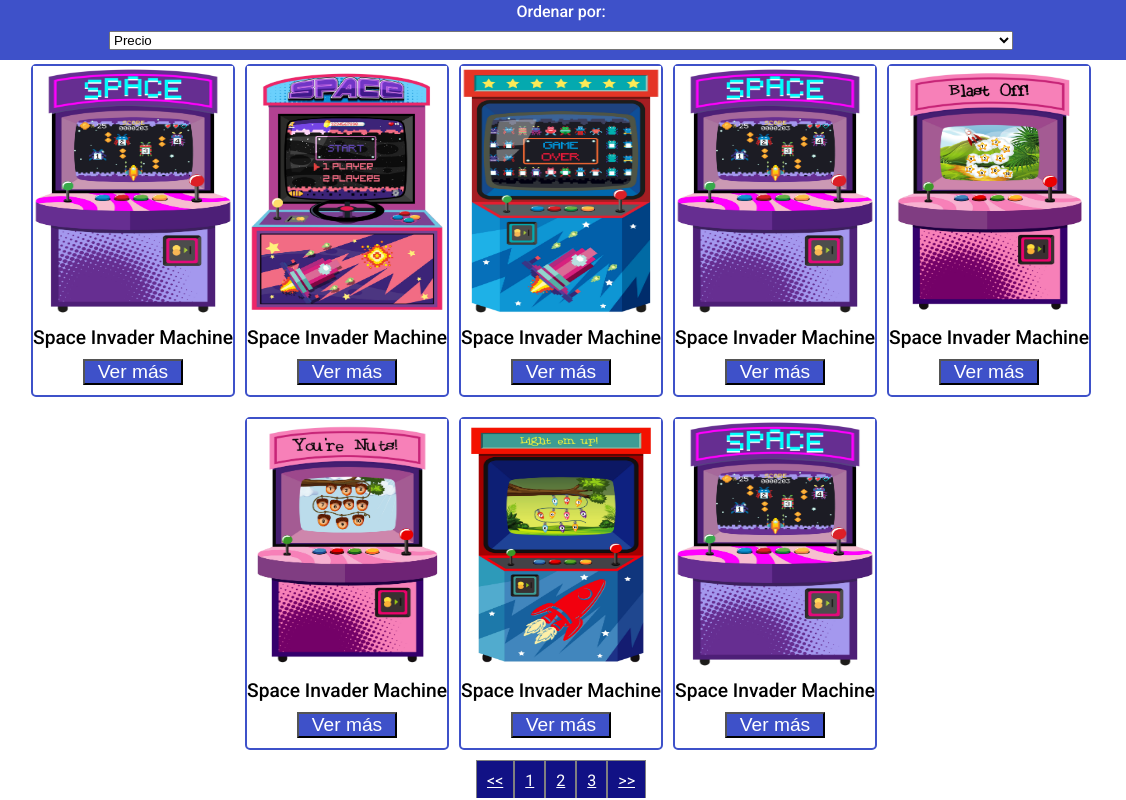
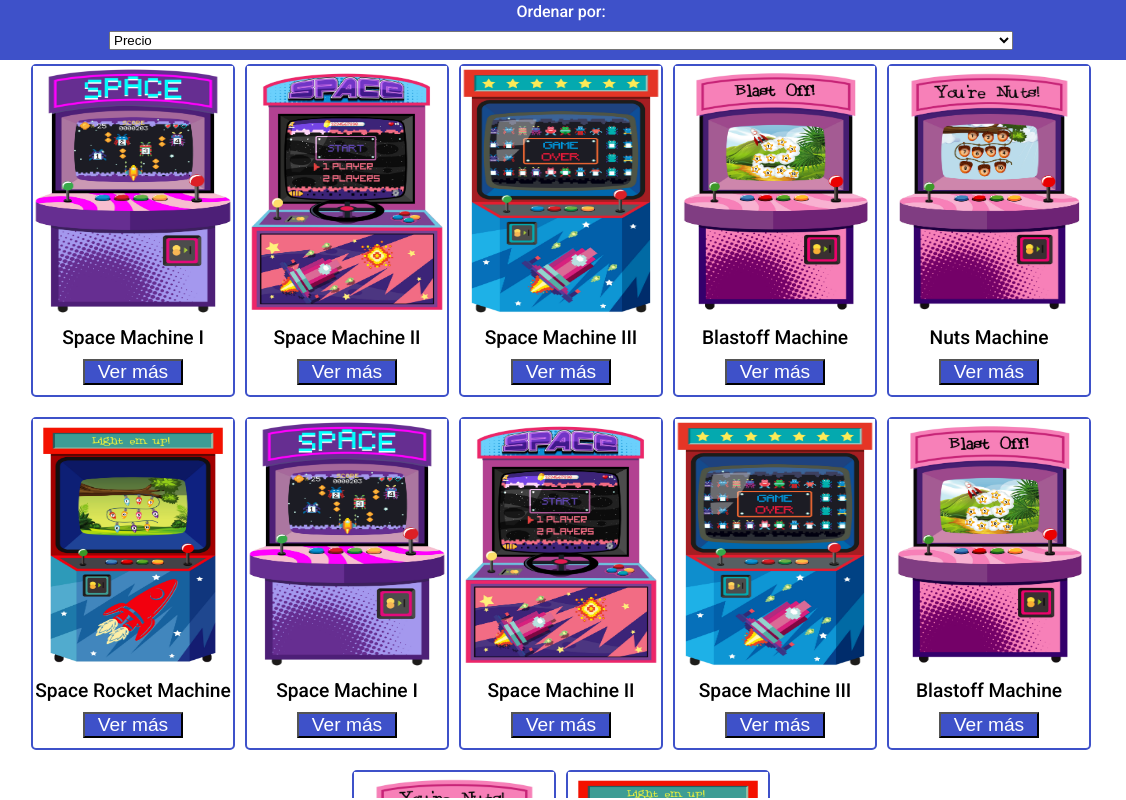
Before and after one commit to Vitalis-202/desafio3_css, a plain HTML site: page index.html in a window 1280 px wide. Shown: the full height of the page, 154-1280 px from the left. Drawn offline with Linux system fonts and the light colour scheme.

Commit message:
Ajuste de cards

```diff
--- a/index.html
+++ b/index.html
@@ -44,42 +44,62 @@
         <div class="contenedor__card">
             <div class="card">
                 <img src="./assets/img/am_space.jpg" alt="Arcade Machine Space">
-                <p>Space Invader Machine</p>
+                <p>Space Machine I</p>
                 <button>Ver más</button>
             </div>
             <div class="card">
                 <img src="./assets/img/am_space2.jpg" alt="Arcade Machine Space">
-                <p>Space Invader Machine</p>
+                <p>Space Machine II</p>
                 <button>Ver más</button>
             </div>
             <div class="card">
                 <img src="./assets/img/am_space3.jpg" alt="Arcade Machine Space">
-                <p>Space Invader Machine</p>
+                <p>Space Machine III</p>
+                <button>Ver más</button>
+            </div>
+            <div class="card">
+                <img src="./assets/img/am_blastoff.jpg" alt="Arcade Machine BOff">
+                <p>Blastoff Machine</p>
+                <button>Ver más</button>
+            </div>
+            <div class="card">
+                <img src="./assets/img/am_nuts.jpg" alt="Arcade Machine Nuts">
+                <p>Nuts Machine</p>
+                <button>Ver más</button>
+            </div>
+            <div class="card">
+                <img src="./assets/img/am_rocket.jpg" alt="Arcade Machine Rocket">
+                <p>Space Rocket Machine</p>
                 <button>Ver más</button>
             </div>
             <div class="card">
                 <img src="./assets/img/am_space.jpg" alt="Arcade Machine Space">
-                <p>Space Invader Machine</p>
+                <p>Space Machine I</p>
+                <button>Ver más</button>
+            </div>
+            <div class="card">
+                <img src="./assets/img/am_space2.jpg" alt="Arcade Machine Space">
+                <p>Space Machine II</p>
+                <button>Ver más</button>
+            </div>
+            <div class="card">
+                <img src="./assets/img/am_space3.jpg" alt="Arcade Machine Space">
+                <p>Space Machine III</p>
                 <button>Ver más</button>
             </div>
             <div class="card">
                 <img src="./assets/img/am_blastoff.jpg" alt="Arcade Machine BOff">
-                <p>Space Invader Machine</p>
+                <p>Blastoff Machine</p>
                 <button>Ver más</button>
             </div>
             <div class="card">
                 <img src="./assets/img/am_nuts.jpg" alt="Arcade Machine Nuts">
-                <p>Space Invader Machine</p>
+                <p>Nuts Machine</p>
                 <button>Ver más</button>
             </div>
             <div class="card">
                 <img src="./assets/img/am_rocket.jpg" alt="Arcade Machine Rocket">
-                <p>Space Invader Machine</p>
-                <button>Ver más</button>
-            </div>
-            <div class="card">
-                <img src="./assets/img/am_space.jpg" alt="Arcade Machine Space">
-                <p>Space Invader Machine</p>
+                <p>Space Rocket Machine</p>
                 <button>Ver más</button>
             </div>
         </div>
```
